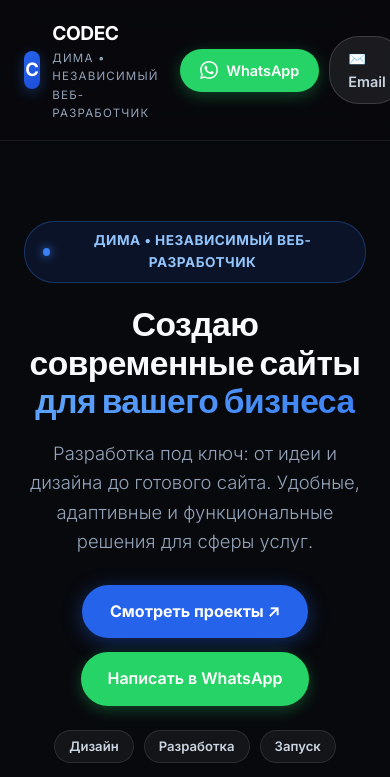
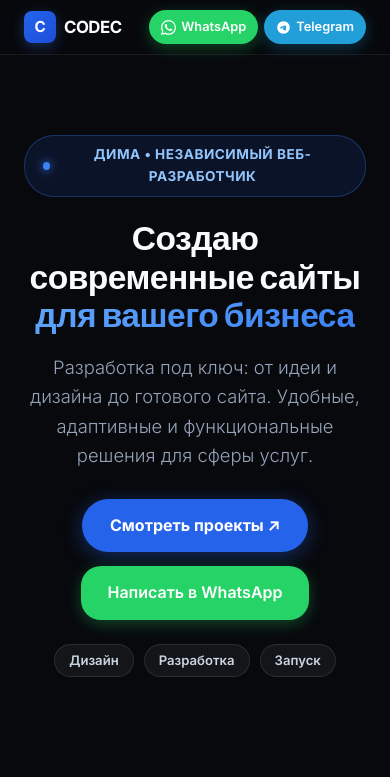
Before and after one commit to VOICEEEEEEE/codec-portfolio, a plain HTML site: page index.html in a window 390 px wide. Shown: the top 777 px of the page. Drawn offline with nearby package versions, Linux system fonts and the light colour scheme.

Commit message:
Fix mobile header overflow and restore Telegram button in place of email

```diff
--- a/index.html
+++ b/index.html
@@ -57,22 +57,27 @@
             position: sticky;
             top: 0;
             z-index: 100;
-            background: rgba(8, 9, 13, 0.88);
+            background: rgba(8, 9, 13, 0.92);
             backdrop-filter: blur(20px);
             border-bottom: 1px solid var(--border);
-            padding: 18px 0;
+            padding: 14px 0;
+            width: 100%;
         }
         .header-content {
             display: flex;
             justify-content: space-between;
             align-items: center;
+            width: 100%;
+            gap: 12px;
         }
         .logo-box {
             display: flex;
             align-items: center;
-            gap: 12px;
+            gap: 10px;
             text-decoration: none;
             color: #fff;
+            min-width: 0;
+            flex-shrink: 1;
         }
         .logo-icon {
             width: 38px;
@@ -86,59 +91,66 @@
             font-size: 1.15rem;
             color: #fff;
             box-shadow: 0 4px 14px var(--accent-glow);
+            flex-shrink: 0;
         }
         .logo-text {
             font-weight: 800;
             font-size: 1.2rem;
             letter-spacing: -0.5px;
+            white-space: nowrap;
         }
         .logo-sub {
             font-size: 0.72rem;
-            color: var(--text-muted);
+            color: #94a3b8;
             text-transform: uppercase;
-            letter-spacing: 1.2px;
+            letter-spacing: 0.8px;
             display: block;
+            white-space: nowrap;
+            overflow: hidden;
+            text-overflow: ellipsis;
         }
-
-
         .header-actions {
             display: flex;
             align-items: center;
-            gap: 10px;
+            gap: 8px;
+            flex-shrink: 0;
         }
         .btn-wa {
             background: #25d366;
             color: #fff;
-            padding: 10px 20px;
+            padding: 9px 18px;
             border-radius: 30px;
             text-decoration: none;
             font-weight: 600;
-            font-size: 0.9rem;
+            font-size: 0.88rem;
             display: inline-flex;
             align-items: center;
-            gap: 8px;
+            gap: 7px;
             transition: all 0.25s;
             box-shadow: 0 4px 15px rgba(37, 211, 102, 0.3);
+            white-space: nowrap;
+            flex-shrink: 0;
         }
         .btn-wa:hover {
             background: #20ba5a;
             transform: translateY(-2px);
             box-shadow: 0 6px 22px rgba(37, 211, 102, 0.45);
         }
-
         .btn-tg {
             background: #229ed9;
             color: #fff;
-            padding: 10px 22px;
+            padding: 9px 18px;
             border-radius: 30px;
             text-decoration: none;
             font-weight: 600;
-            font-size: 0.9rem;
+            font-size: 0.88rem;
             display: inline-flex;
             align-items: center;
-            gap: 8px;
+            gap: 7px;
             transition: all 0.25s;
             box-shadow: 0 4px 15px rgba(34, 158, 217, 0.3);
+            white-space: nowrap;
+            flex-shrink: 0;
         }
         .btn-tg:hover {
             background: #1e8dc2;
@@ -722,6 +734,61 @@
             border-radius: 2px;
         }
 
+
+        @media (max-width: 600px) {
+            header {
+                padding: 10px 0;
+            }
+            .header-content {
+                gap: 8px;
+            }
+            .logo-box {
+                gap: 8px;
+            }
+            .logo-icon {
+                width: 32px;
+                height: 32px;
+                font-size: 0.95rem;
+                border-radius: 8px;
+            }
+            .logo-text {
+                font-size: 1.05rem;
+            }
+            .logo-sub {
+                display: none !important;
+            }
+            .header-actions {
+                gap: 6px;
+            }
+            .btn-wa {
+                padding: 7px 12px;
+                font-size: 0.8rem;
+                gap: 5px;
+                border-radius: 20px;
+            }
+            .btn-wa svg {
+                width: 15px;
+                height: 15px;
+            }
+            .btn-tg {
+                padding: 7px 12px;
+                font-size: 0.8rem;
+                gap: 5px;
+                border-radius: 20px;
+            }
+            .btn-tg svg {
+                width: 15px;
+                height: 15px;
+            }
+        }
+        @media (max-width: 360px) {
+            .btn-wa, .btn-tg {
+                padding: 6px 9px;
+                font-size: 0.75rem;
+                gap: 4px;
+            }
+        }
+
         @media (max-width: 768px) {
             .cases-grid { grid-template-columns: 1fr; }
             .case-actions { grid-template-columns: 1fr; }
@@ -755,10 +822,13 @@
                     <svg width="18" height="18" viewBox="0 0 24 24" fill="currentColor">
                         <path d="M.057 24l1.687-6.163c-1.041-1.804-1.588-3.849-1.587-5.946.003-6.556 5.338-11.891 11.893-11.891 3.181.001 6.167 1.24 8.413 3.488 2.245 2.248 3.481 5.236 3.48 8.414-.003 6.557-5.338 11.892-11.893 11.892-1.99-.001-3.951-.5-5.688-1.448l-6.305 1.654zm6.597-3.807c1.676.995 3.276 1.591 5.392 1.592 5.448 0 9.886-4.434 9.889-9.885.002-5.462-4.415-9.89-9.881-9.892-5.452 0-9.887 4.434-9.889 9.884-.001 2.225.651 3.891 1.746 5.634l-.999 3.648 3.742-.981zm11.387-5.464c-.074-.124-.272-.198-.57-.347-.297-.149-1.758-.868-2.031-.967-.272-.099-.47-.149-.669.149-.198.297-.768.967-.941 1.165-.173.198-.347.223-.644.074-.297-.149-1.255-.462-2.39-1.475-.883-.788-1.48-1.761-1.653-2.059-.173-.297-.018-.458.13-.606.134-.133.297-.347.446-.521.151-.172.2-.296.3-.495.099-.198.05-.372-.025-.521-.075-.148-.669-1.611-.916-2.206-.242-.579-.487-.501-.669-.51l-.57-.01c-.198 0-.52.074-.792.372s-1.04 1.016-1.04 2.479 1.065 2.876 1.213 3.074c.149.198 2.095 3.2 5.076 4.487.709.306 1.263.489 1.694.626.712.226 1.36.194 1.872.118.571-.085 1.758-.719 2.006-1.413.248-.695.248-1.29.173-1.414z"/>
                     </svg>
-                    WhatsApp
+                    <span>WhatsApp</span>
                 </a>
-                <a href="mailto:dima.codec@yandex.ru" class="btn-email-header" style="background: rgba(255,255,255,0.08); border: 1px solid rgba(255,255,255,0.15); color: #cbd5e1; padding: 10px 18px; border-radius: 30px; text-decoration: none; font-weight: 600; font-size: 0.9rem; display: inline-flex; align-items: center; gap: 8px; transition: all 0.25s;">
-                    ✉️ Email
+                <a href="https://t.me/codec_web" class="btn-tg" target="_blank">
+                    <svg width="18" height="18" viewBox="0 0 24 24" fill="currentColor">
+                        <path d="M12 2C6.48 2 2 6.48 2 12s4.48 10 10 10 10-4.48 10-10S17.52 2 12 2zm4.64 6.8c-.15 1.58-.8 5.42-1.13 7.19-.14.75-.42 1-.68 1.03-.58.05-1.02-.38-1.58-.75-.88-.58-1.38-.94-2.23-1.5-.99-.65-.35-1.01.22-1.59.15-.15 2.71-2.48 2.76-2.69a.2.2 0 00-.05-.18c-.06-.05-.14-.03-.21-.02-.09.02-1.49.95-4.22 2.79-.4.27-.76.41-1.08.4-.36-.01-1.04-.2-1.55-.37-.63-.2-1.12-.31-1.08-.66.02-.18.27-.36.75-.55 2.95-1.28 4.92-2.13 5.91-2.55 2.81-1.2 3.4.45 3.39 1.43z"/>
+                    </svg>
+                    <span>Telegram</span>
                 </a>
             </div>
         </div>
@@ -983,13 +1053,13 @@
         <!-- CTA Banner -->
         <section class="cta-banner" style="background: linear-gradient(135deg, rgba(37,99,235,0.12), rgba(16,185,129,0.06)); border: 1px solid rgba(59,130,246,0.3); border-radius: var(--radius-lg); padding: 50px 30px; text-align: center; margin-top: 60px;">
             <h2 style="font-size: clamp(1.8rem, 3.5vw, 2.4rem); font-weight: 800; margin-bottom: 14px;">Хотите сайт для своего бизнеса?</h2>
-            <p style="color: #94a3b8; font-size: 1.05rem; max-width: 620px; margin: 0 auto 28px; line-height: 1.6;">Напишите мне напрямую в WhatsApp — обсудим вашу задачу, структуру услуг и подготовим концепт сайта, адаптированный под смартфоны.</p>
+            <p style="color: #94a3b8; font-size: 1.05rem; max-width: 620px; margin: 0 auto 28px; line-height: 1.6;">Напишите мне напрямую в WhatsApp или Telegram — обсудим вашу задачу, структуру услуг и подготовим концепт сайта, адаптированный под смартфоны.</p>
             <div style="display: flex; gap: 14px; justify-content: center; flex-wrap: wrap;">
-                <a href="https://wa.me/79871318810?text=%D0%97%D0%B4%D1%80%D0%B0%D0%B2%D1%81%D1%82%D0%B2%D1%83%D0%B9%D1%82%D0%B5%21%20%D0%A5%D0%BE%D1%87%D1%83%20%D0%BE%D0%B1%D1%81%D1%83%D0%B4%D0%B8%D1%82%D1%8C%20%D1%80%D0%B0%D0%B7%D1%80%D0%B0%D0%B1%D0%BE%D1%82%D0%BA%D1%83%20%D1%81%D0%B0%D0%B9%D1%82%D0%B0" target="_blank" class="btn-wa" style="font-size: 1.05rem; padding: 15px 32px;">
-                    Написать Диме в WhatsApp: +7 (987) 131-88-10 ➔
+                <a href="https://wa.me/79871318810?text=%D0%97%D0%B4%D1%80%D0%B0%D0%B2%D1%81%D1%82%D0%B2%D1%83%D0%B9%D1%82%D0%B5%21%20%D0%A5%D0%BE%D1%87%D1%83%20%D0%BE%D0%B1%D1%81%D1%83%D0%B4%D0%B8%D1%82%D1%8C%20%D1%81%D0%B0%D0%B9%D1%82" target="_blank" class="btn-wa" style="font-size: 1.02rem; padding: 14px 28px;">
+                    Написать в WhatsApp: +7 (987) 131-88-10 ➔
                 </a>
-                <a href="mailto:dima.codec@yandex.ru" style="background: rgba(255,255,255,0.08); border: 1px solid rgba(255,255,255,0.15); color: #fff; padding: 15px 28px; border-radius: 30px; font-weight: 600; text-decoration: none; font-size: 1.05rem; display: inline-flex; align-items: center; gap: 8px;">
-                    ✉️ dima.codec@yandex.ru
+                <a href="https://t.me/codec_web" target="_blank" class="btn-tg" style="font-size: 1.02rem; padding: 14px 28px;">
+                    Написать в Telegram @codec_web ➔
                 </a>
             </div>
         </section>
@@ -1001,7 +1071,7 @@
             <p><strong>CODEC</strong> • Дима, независимый веб-разработчик сайтов для сферы услуг</p>
             <p style="margin-top: 10px;">
                 WhatsApp: <a href="https://wa.me/79871318810" style="color: #25d366; text-decoration: none; font-weight: 600;">+7 (987) 131-88-10</a>
-                &nbsp;•&nbsp; Email: <a href="mailto:dima.codec@yandex.ru" style="color: #60a5fa; text-decoration: none;">dima.codec@yandex.ru</a>
+                &nbsp;•&nbsp; Telegram: <a href="https://t.me/codec_web" style="color: #60a5fa; text-decoration: none; font-weight: 600;">@codec_web</a>
             </p>
         </div>
     </footer>
```
